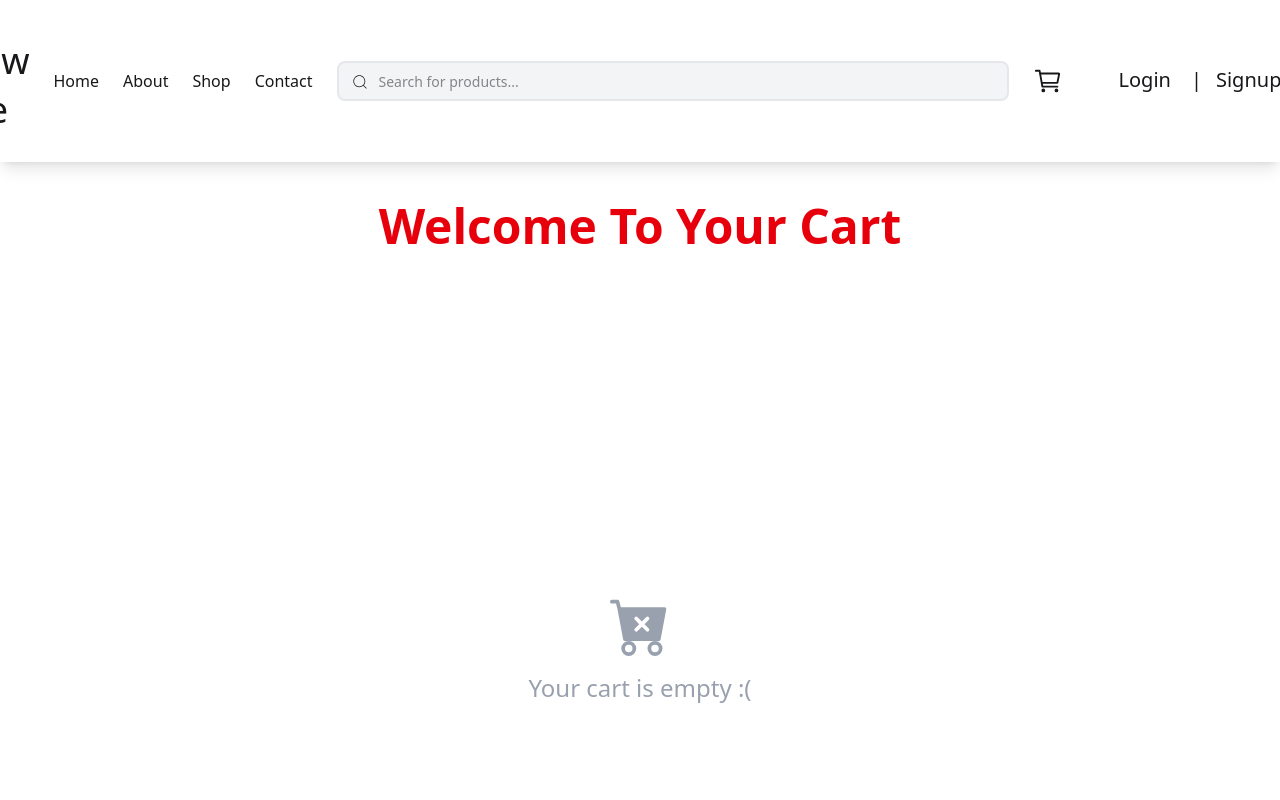
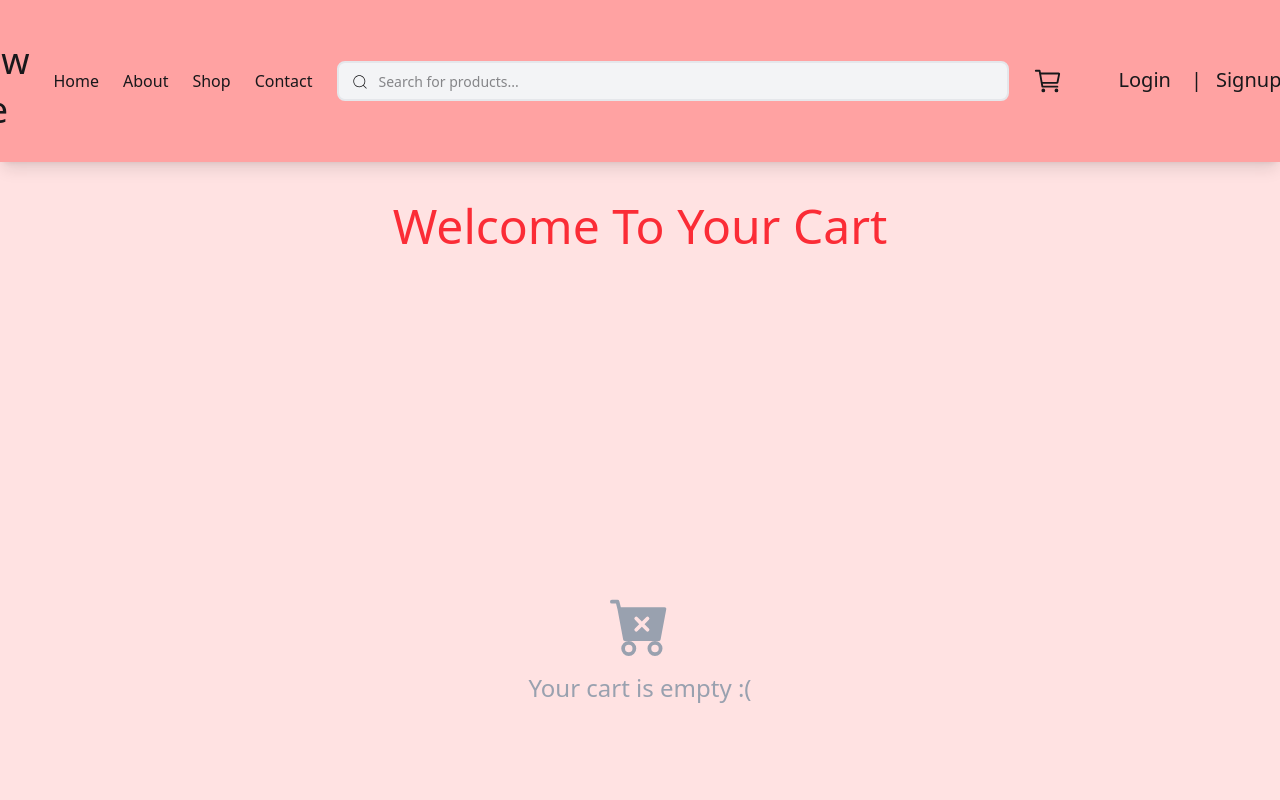
Before and after one commit to smritiPandey87/EShop, a React (Vite) app: page /cart in a window 1280 px wide. Shown: the top 800 px of the page. Built offline with nearby package versions, Linux system fonts and the light colour scheme.

Commit message:
background color changed

```diff
--- a/index.html
+++ b/index.html
@@ -1,12 +1,12 @@
 <!DOCTYPE html>
-<html lang="en">
+<html lang="en" data-theme="valentine">
   <head>
     <meta charset="UTF-8" />
 
     <meta name="viewport" content="width=device-width, initial-scale=1.0" />
     <title>e-shop</title>
   </head>
-  <body>
+  <body >
     <div id="root" data-theme="light"></div>
     <script type="module" src="/src/main.jsx"></script>
   </body>
--- a/src/App.jsx
+++ b/src/App.jsx
@@ -13,6 +13,9 @@ import Login from "./pages/Login.jsx";
 function App() {
   return (
     <BrowserRouter>
+    <div className="bg-red-100">
+
+
       <Header />
       <Routes>
         <Route path="/" element={<Home />}></Route>
@@ -24,6 +27,7 @@ function App() {
         <Route path="/login" element={<Login/>}></Route>
       </Routes>
       <Footer />
+      </div>
     </BrowserRouter>
   );
 }
--- a/src/components/Header.jsx
+++ b/src/components/Header.jsx
@@ -8,7 +8,7 @@ export default function Header() {
   const products = useSelector(state=>state.cart.products)
   return (
     <nav>
-      <div className="  flex-col lg:flex lg:justify-around  lg:items-center lg:p-8 lg:shadow-lg flex justify-around  p-2 shadow-lg">
+      <div className="  flex-col lg:flex lg:justify-around  lg:items-center lg:p-8 lg:shadow-lg flex justify-around  p-2 shadow-lg bg-red-300">
 
         <div className="  lg:flex lg:justify-around lg:items-center flex  items-center ">
         <div className="navbar bg-base-100  lg:hidden md:hidden">
--- a/src/index.css
+++ b/src/index.css
@@ -4,6 +4,6 @@
 
 @plugin "daisyui" {
 
-  themes: light --default, dark --prefersdark;
+  themes: light --default, dark --prefersdark, valentine;
 
 }
--- a/src/pages/Cart.jsx
+++ b/src/pages/Cart.jsx
@@ -32,7 +32,7 @@ export default function Cart() {
 
   return (
     <div className="w-full flex flex-col items-center px-4">
-      <h1 className="text-center mt-10 text-3xl md:text-5xl font-bold text-red-600">
+      <h1 className="text-center mt-10 text-3xl md:text-5xl text-red-500">
         Welcome To Your Cart
       </h1>
       {cart.products.length > 0 ? (
--- a/src/pages/Home.jsx
+++ b/src/pages/Home.jsx
@@ -29,7 +29,7 @@ export default function Home() {
           <ul className=" lg:ml-7 flex lg:flex-col  lg:gap-0  w-screen lg:w-[350px]  flex-wrap gap-4 mt-3 mb-4 ml-3  ">
             {categories.map((v, idx) => (
               <li
-                className="lg:hover:bg-gray-400  lg:p-2 lg:rounded-3xl   lg:w-2/3 text-[10px] lg:text-xl px-3 py-1 bg-gray-200 lg:bg-white rounded-md active:bg-red-600  active:text-white"
+                className="lg:hover:bg-gray-400  lg:p-2 lg:rounded-3xl   lg:w-2/3 text-[10px] lg:text-xl px-3 py-1 bg-red-100 lg:bg-red-100 rounded-md active:bg-red-600  active:text-white "
                 key={idx}
               >
                 {v}
```
